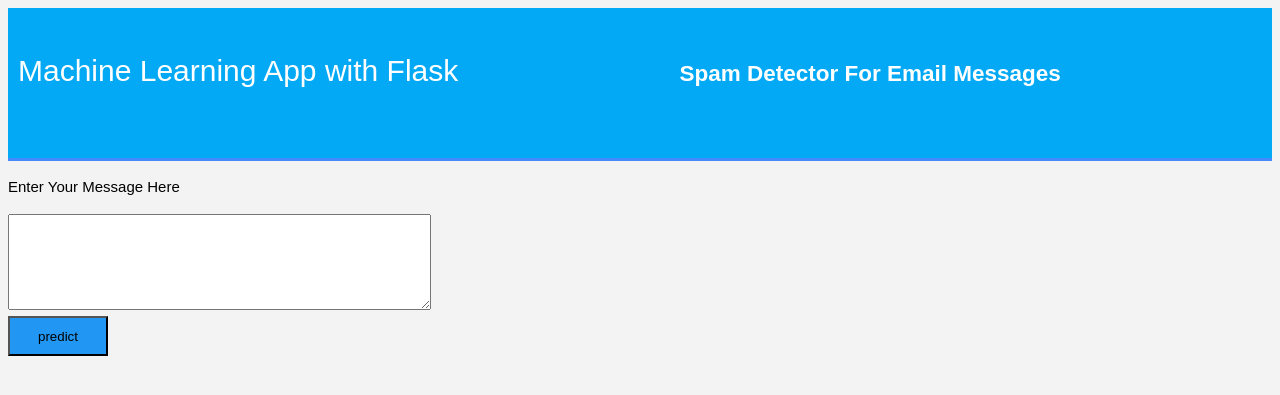
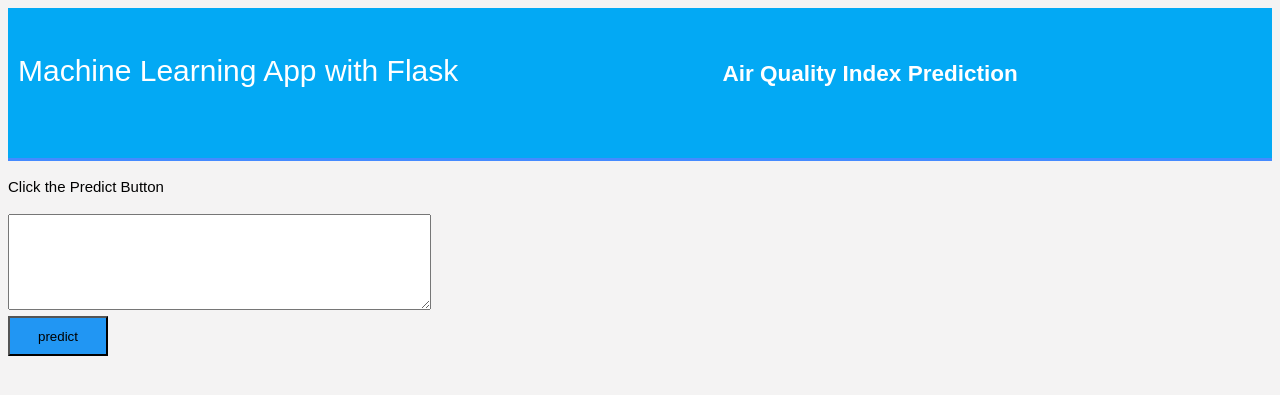
Before and after one commit to krishnaik06/AQI-Deployment, a Flask app: template templates/home.html in a window 1280 px wide. Shown: the top 395 px of the page. Run offline with Flask 2, Linux system fonts and the light colour scheme; the template is opened without the code that fills it, so the values that code supplies are empty; parts of the project's set-up code (start-up, migrations or seed data) failed here and were passed over.

Commit message:
Add files via upload

```diff
--- a/templates/home.html
+++ b/templates/home.html
@@ -12,7 +12,7 @@
 		<div id="brandname">
 			Machine Learning App with Flask
 		</div>
-		<h2>Spam Detector For Email Messages</h2>
+		<h2>Air Quality Index Prediction</h2>
 
 	</div>
 	</header>
@@ -20,7 +20,7 @@
 	<div class="ml-container">
 
 		<form action="{{ url_for('predict')}}" method="POST">
-		<p>Enter Your Message Here</p>
+		<p>Click the Predict Button</p>
 		<!-- <input type="text" name="comment"/> -->
 		<textarea name="message" rows="6" cols="50"></textarea>
 		<br/>
```
